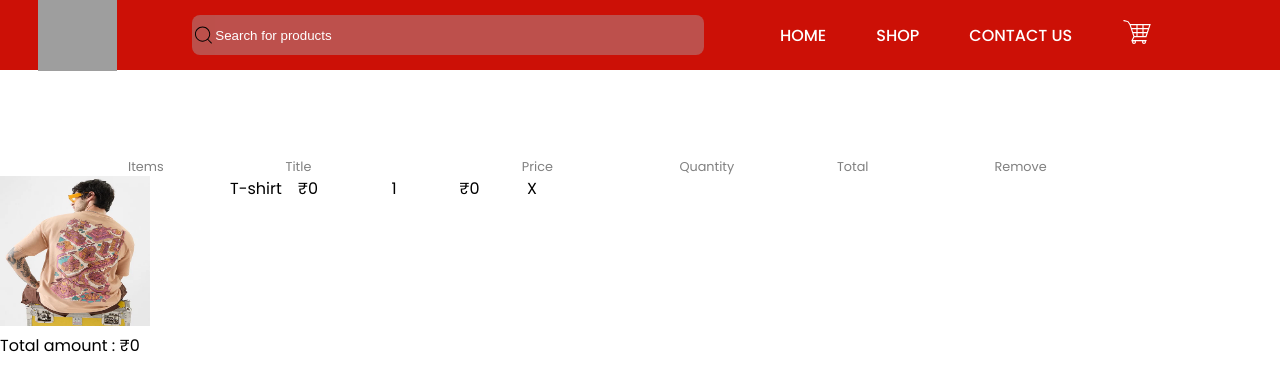
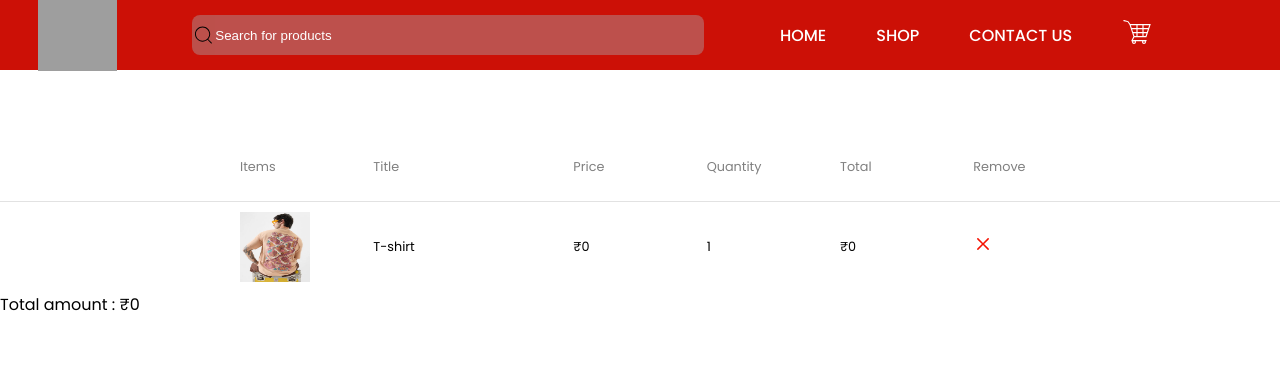
Before and after one commit to Aakash1624/e-commerce, a React (Vite) app: page /cart in a window 1280 px wide. Shown: the top 390 px of the page. Built offline with nearby package versions, Linux system fonts and the light colour scheme; grey boxes are pictures that could not be loaded; some icons are missing.

Commit message:
cart pendings

```diff
--- a/src/pages/cart.jsx
+++ b/src/pages/cart.jsx
@@ -1,4 +1,5 @@
 import { useContext } from 'react';
+import { RxCross2 } from 'react-icons/rx';
 
 const Cart = () => {
   // const {cartItems,food_list,removeCart} = useContext();
@@ -14,22 +15,20 @@ const Cart = () => {
             <p>Total</p>
             <p>Remove</p>
           </div>
+          <br />
+          <hr />
         </div>
       </div>
 
-      <div className="cart-container">
-        <div className="cart-product">
-          <div className="cart-img">
-            <img src="src\assets\souled\T-shirt_1.webp" alt="" />
-          </div>
-          <div className="cart-product-details">
-            <p>T-shirt</p>
-            <p>₹0</p>
-            <p>1</p>
-            <p>₹0</p>
-            <p>X</p>
-          </div>
-        </div>
+      <div className="cart-items-title cart-items-item">
+        <img src="src\assets\souled\T-shirt_1.webp" alt="" />
+        <p>T-shirt</p>
+        <p>₹0</p>
+        <p>1</p>
+        <p>₹0</p>
+        <p className="delete">
+          <RxCross2 />
+        </p>
       </div>
       <div className="cart-amt">Total amount : ₹0</div>
     </>
--- a/src/pages/pages.css
+++ b/src/pages/pages.css
@@ -118,24 +118,35 @@ hr {
 }
 
 .cart-items-title {
-  padding: 0rem 8rem;
+  padding: 0rem 15rem;
   display: grid;
-  grid-template-columns: 1fr 1.5fr 1fr 1fr 1fr 1fr;
+  grid-template-columns: 1fr 1.5fr 1fr 1fr 1fr 0.5fr;
   color: grey;
   font-size: max(1vw, 12px);
 }
 
-.cart-product {
-  display: flex;
-  gap: 5rem;
-}
-.cart-product-details {
-  gap:1rem;
-  display: grid;
-  grid-template-columns: 1fr 1.5fr 1fr 1fr 1fr 1fr;
+.cart-items hr {
+  width: 100%;
+  height: 1px;
+  border: none;
+  background-color: #e2e2e2;
+  border: none;
 }
 
-.cart-img img {
-  width: 150px;
-  height: 150px;
+.cart-items-title img {
+  width: 70px;
+  height: 70px;
 }
+
+.cart-items-item {
+  margin: 10px 0px;
+  color: black;
+  align-items: center;
+  justify-content: center;
+}
+
+.delete {
+  font-size: 20px;
+  font-weight: 700;
+  color: rgb(245, 19, 3);
+}
```
